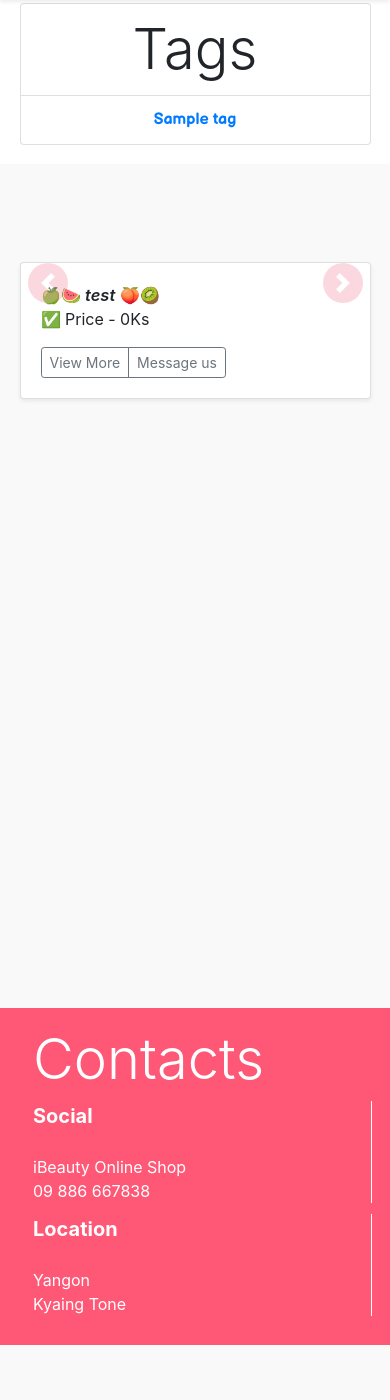
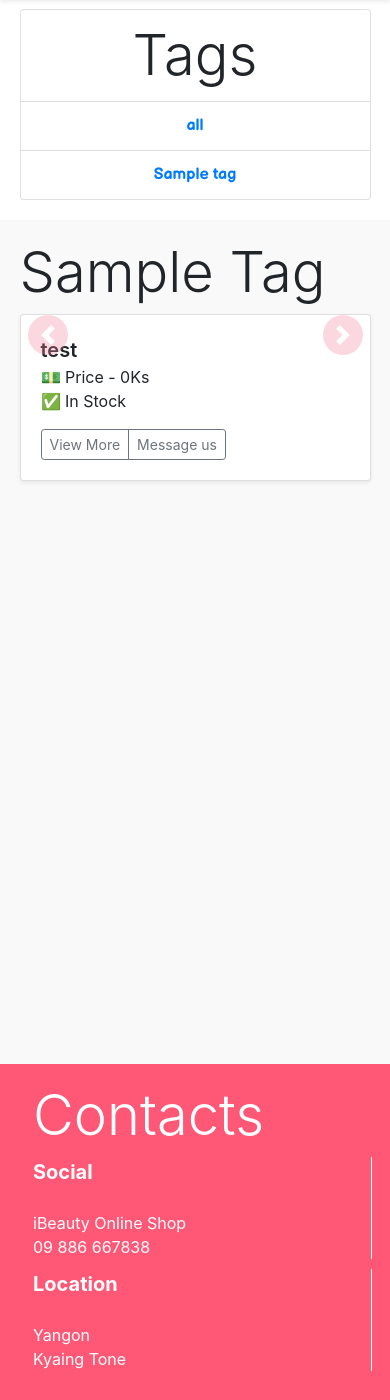
Before and after one commit to kmt29/ibeautyos, a Django app: template templates/shop/shop.html in a window 390 px wide. Shown: the part 95-1495 px from the top of the page. Before the commit the page ends 1440 px from the top, so only its background shows below. Run offline with Django 3.2, Linux system fonts and the light colour scheme; the template is opened without the code that fills it: values that come from a table or form of the project are taken from there, others are empty; data comes from the database, SQL or seed files in the repository; tables that the repository leaves empty hold one stand-in row (values such as "Sample post"); some libraries are stand-ins or nearby versions; some web fonts are replaced.

Commit message:
responsive design fixes

```diff
--- a/templates/shop/shop.html
+++ b/templates/shop/shop.html
@@ -29,21 +29,31 @@ shop | ibeautyos
   .list-group-item a:hover{
       border-bottom:2px #FF5877 solid;
       text-decoration:none;
+  }.buffer{
+      height:5vh;
   }
-    @media screen and (max-width: 575.98px) {
-        .placeholder{
-            padding-top:25%;
+@media screen and (max-width: 575.98px) {
+        .buffer{
+            height:10vh;
         }
  }
+ @media screen and (min-width: 768px) and (max-width: 991.98px) {
+     .buffer{
+         height:5vh;
+     }
+  }
+
+  }
 {% endblock style %}
 
 {% block body %}
-
+<div class="row buffer">
+</div>
 <div class="row">
     <div class="col-sm-12 col-md-3 placeholder" style="text-align:center;">
-
         <ul class="list-group">
         <li class="list-group-item"><div class="display-4">Tags</div></li>
+        <li class="list-group-item" style="font-family: 'Balsamiq Sans', cursive;"><a href="/shop">all</a></li>
         {% for tag in tags %}
         <li class="list-group-item" style="font-family: 'Balsamiq Sans', cursive;"><a href="/shop/tag/{{tag.name}}">{{tag.name}}</a></li>
         {% endfor %}
@@ -51,8 +61,13 @@ shop | ibeautyos
     </div>
     <div class="col-sm-12 col-md-9 placeholder items" style="background-color:#f9f9f9">
         <div class="row">
+            <div class="col-12">
+                <h1 class="display-4">{{search_tag.name | title}}<h1>
+            </div>
+        </div>
+        <div class="row">
             {% for item in item   %}
-                <div class="col-sm-12 col-md-6 col-lg-3">
+                <div class="col-sm-12 col-md-6 col-lg-4">
                     <div class="card mb-4 shadow-sm">
 
                     <div id="c{{item.id}}" class="carousel">
@@ -84,10 +99,15 @@ shop | ibeautyos
 
                     <div class="card-body">
                         <p class="card-text">
-                        🍏🍉 <span style="font-weight: 600; font-style: italic; font-size:16.5px;">{{item.name}}</span> 🍑🥝
+                        <span class="lead" style="font-weight: 600;">{{item.name}}</span>
                         <br>
-                        ✅ Price - {{item.price}}Ks
-
+                        💵 Price - {{item.price}}Ks
+                        <br>
+                         {% if item.is_stock %}
+                            ✅ In Stock
+                        {% else %}
+                            ❌ Not In Stock
+                         {% endif %}
                         </p>
                         <div class="d-flex justify-content-between align-items-center">
                         <div class="btn-group">
```
Also changed, not shown: shop/views.py (+4 -3 lines).
